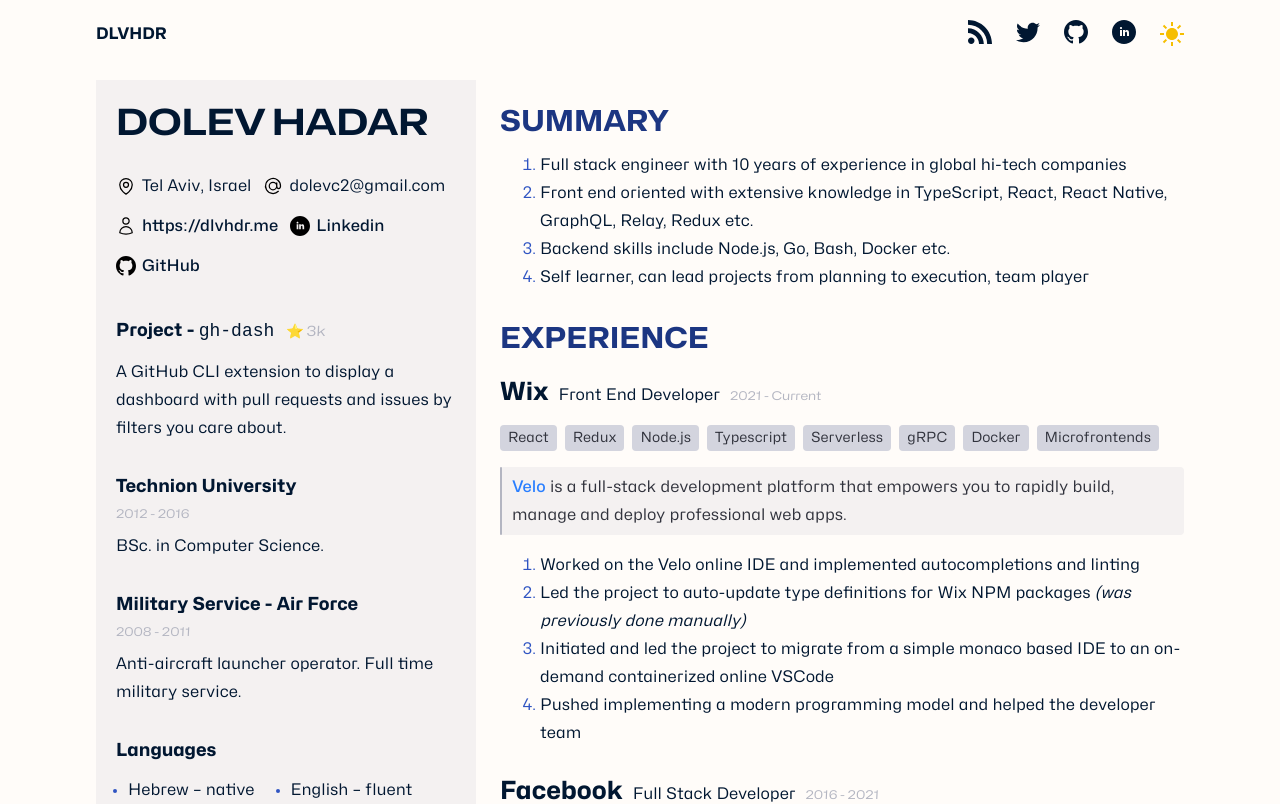
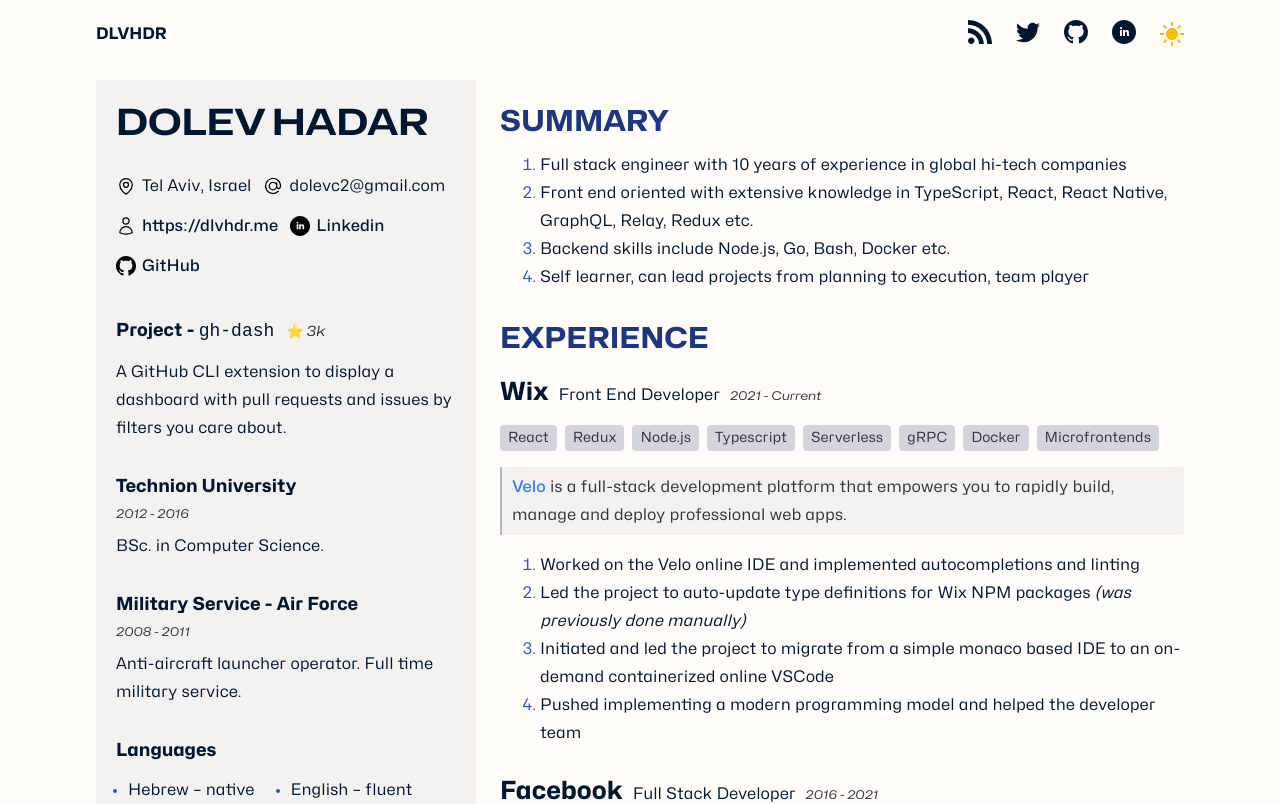
Before and after one commit to dlvhdr/dlvhdr.me, a Next.js app: page /resume in a window 1280 px wide. Shown: the top 804 px of the page. Built offline with nearby package versions, Linux system fonts and the light colour scheme.

Commit message:
fix: em text
Signed-off-by: Dolev Hadar <dolevc2@gmail.com>

```diff
--- a/styles/global.css
+++ b/styles/global.css
@@ -195,3 +195,7 @@
   border: none;
   height: 1px;
 }
+
+em {
+  font-variation-settings: "ital" 25, "wdth" 100;
+}
--- a/styles/utils.module.css
+++ b/styles/utils.module.css
@@ -9,7 +9,7 @@
 }
 
 .subtext {
-  color: var(--dimmed-color);
+  color: var(--dimmed-fg-color);
   font-size: var(--12px);
-  font-variation-settings: "ital" 3, "wdth" 125;
+  font-variation-settings: "ital" 25, "wdth" 125;
 }
```
